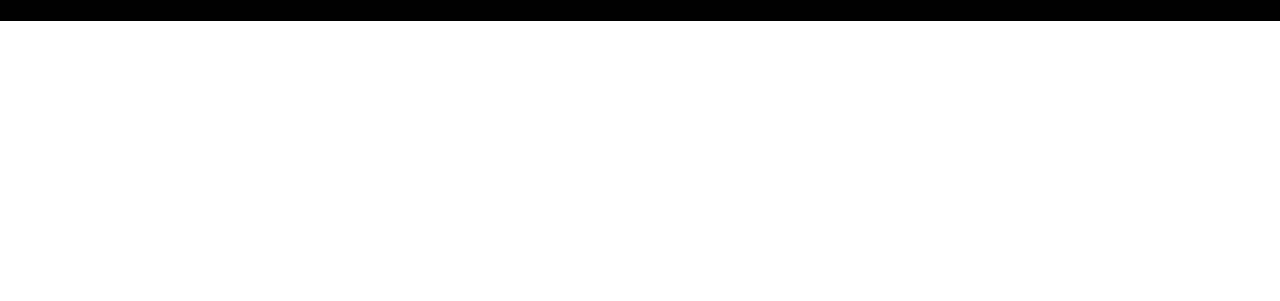
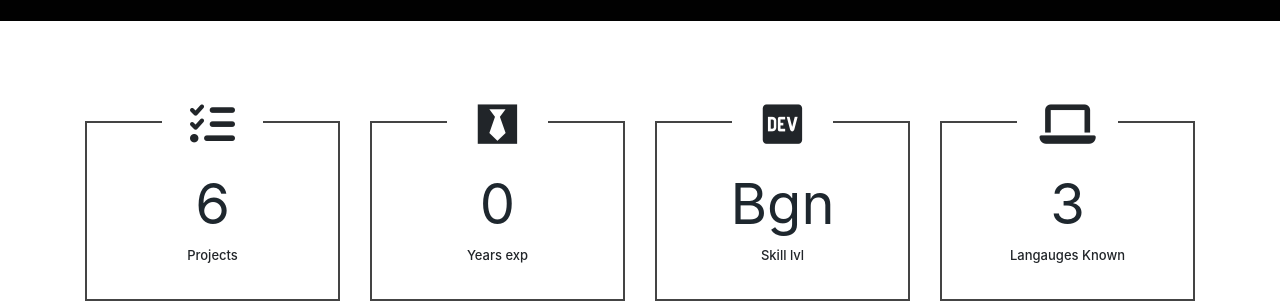
Before and after one commit to nreddystudent/CV, a plain HTML site: page index.html in a window 1280 px wide. Shown: the part 1802-2103 px from the top of the page. Before the commit the page ends 1823 px from the top, so only its background shows below. Drawn offline with nearby package versions, Linux system fonts and the light colour scheme.

Commit message:
added boxes

```diff
--- a/css/style.css
+++ b/css/style.css
@@ -105,7 +105,7 @@
     content:'%'
 }
 
-h2{
+#Header{
     margin-top: 100px
 }
 
@@ -119,7 +119,7 @@ h2{
 }
 
  .squareItem{
-    margin-top: 30px;
+    margin-top: 100px;
     position: relative;
 
 }
@@ -131,3 +131,38 @@ h2{
     border: 2px solid #444;
     border-top: none;
 }
+.squareInnerContainer:before,
+.squareInnerContainer:after{
+    content: '';
+    position:absolute;
+    top :0px;
+    width: 30%;
+    border-bottom: 2px solid #444
+}
+
+.squareInnerContainer:before{
+    right: 0px;
+}
+.squareInnerContainer:after{
+    left: 0px;
+}
+.squareContent h2{
+    font-size: 56px;
+    margin-bottom: 10px;
+    font-weight: 400;
+    color: #1e272e;
+}
+.squareContent h3{
+    font-size: 13px;
+    font-weight: 600px;
+    margin: 0;
+}
+.squareIcon{
+    position: absolute;
+    left: 50%;
+    top: -30px;
+    width: 40%;
+    height: 60px;
+    font-size: 45px;
+    margin-left: -20%;
+}
--- a/index.html
+++ b/index.html
@@ -49,7 +49,7 @@
         <div class="container">
             <div class="row">
                 <div class="col-md-12 text-center">
-                    <h2>TECHNICAL SKILLS</h2>
+                    <h2 id="Header">TECHNICAL SKILLS</h2>
                     <p id="subheading">A Representation Of My Proficency</p>
                 </div>
                 <div class="owl-carousel owl-theme">
@@ -101,14 +101,66 @@
     <div id="stats" class="statsSection">
         <div class="container">
             <div class="row">
+                <div class="col-md-3 col-sm-6">
+                    <div class="squareItem">
+                        <div class="squareInnerContainer">
+                            <div class="squareIcon">
+                                <i class="fas fa-tasks"></i>
+                            </div>
+                            <div class="squareContent">
+                                <h2>6</h2>
+                                <h3>Projects</h3>
+                            </div>
+                        </div>
+                    </div>
+                </div>
+                <div class="col-md-3 col-sm-6">
+                        <div class="squareItem">
+                            <div class="squareInnerContainer">
+                                <div class="squareIcon">
+                                    <i class="fab fa-black-tie"></i>
+                                </div>
+                                <div class="squareContent">
+                                    <h2>0</h2>
+                                    <h3>Years exp</h3>
+                                </div>
+                            </div>
+                        </div>
+                    </div>
+                    <div class="col-md-3 col-sm-6">
+                        <div class="squareItem">
+                            <div class="squareInnerContainer">
+                                <div class="squareIcon">
+                                    <i class="fab fa-dev"></i>
+                                </div>
+                                <div class="squareContent">
+                                    <h2>Bgn</h2>
+                                    <h3>Skill lvl</h3>
+                                </div>
+                            </div>
+                        </div>
+                </div>
+                <div class="col-md-3 col-sm-6">
+                        <div class="squareItem">
+                            <div class="squareInnerContainer">
+                                <div class="squareIcon">
+                                     <i class="fas fa-laptop"></i>
+                                </div>
+                                <div class="squareContent">
+                                    <h2>3</h2>
+                                    <h3>Langauges Known</h3>
+                                </div>
+                            </div>
+                        </div>
+                </div>
             </div>
         </div>
     </div>
-
     <script src="js/jquery.easypiechart.min.js"></script>
     <script src="js/owl.carousel.min.js"></script>
     <script src="js/jquery.superslides.min.js"></script>
     <script src="js/typed.min.js"></script>
+    <script src="https://kit.fontawesome.com/377dc1eff7.js"></script>
     <script src="https://cdnjs.cloudflare.com/ajax/libs/popper.js/1.14.7/umd/popper.min.js" integrity="sha384-UO2eT0CpHqdSJQ6hJty5KVphtPhzWj9WO1clHTMGa3JDZwrnQq4sF86dIHNDz0W1" crossorigin="anonymous"></script>
     <script src="https://stackpath.bootstrapcdn.com/bootstrap/4.3.1/js/bootstrap.min.js" integrity="sha384-JjSmVgyd0p3pXB1rRibZUAYoIIy6OrQ6VrjIEaFf/nJGzIxFDsf4x0xIM+B07jRM" crossorigin="anonymous"></script>
     <script src="js/script.js"></script>
```
